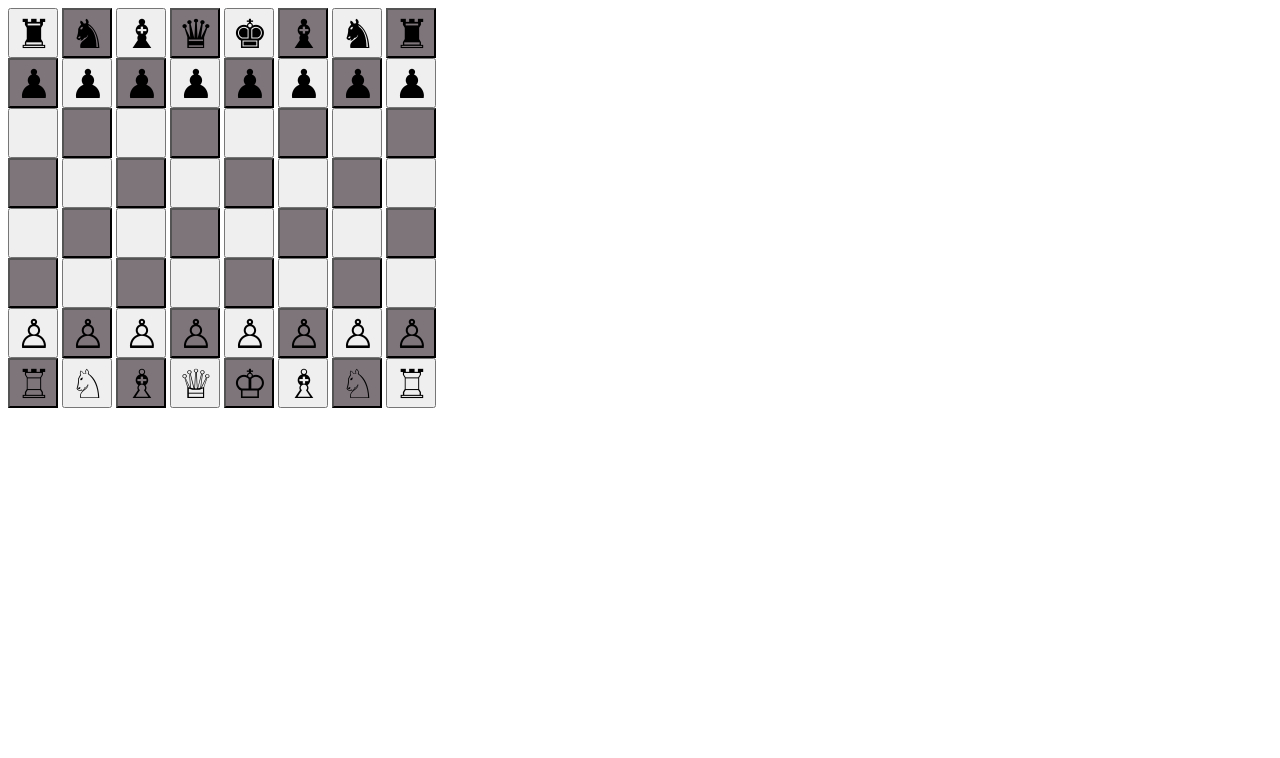
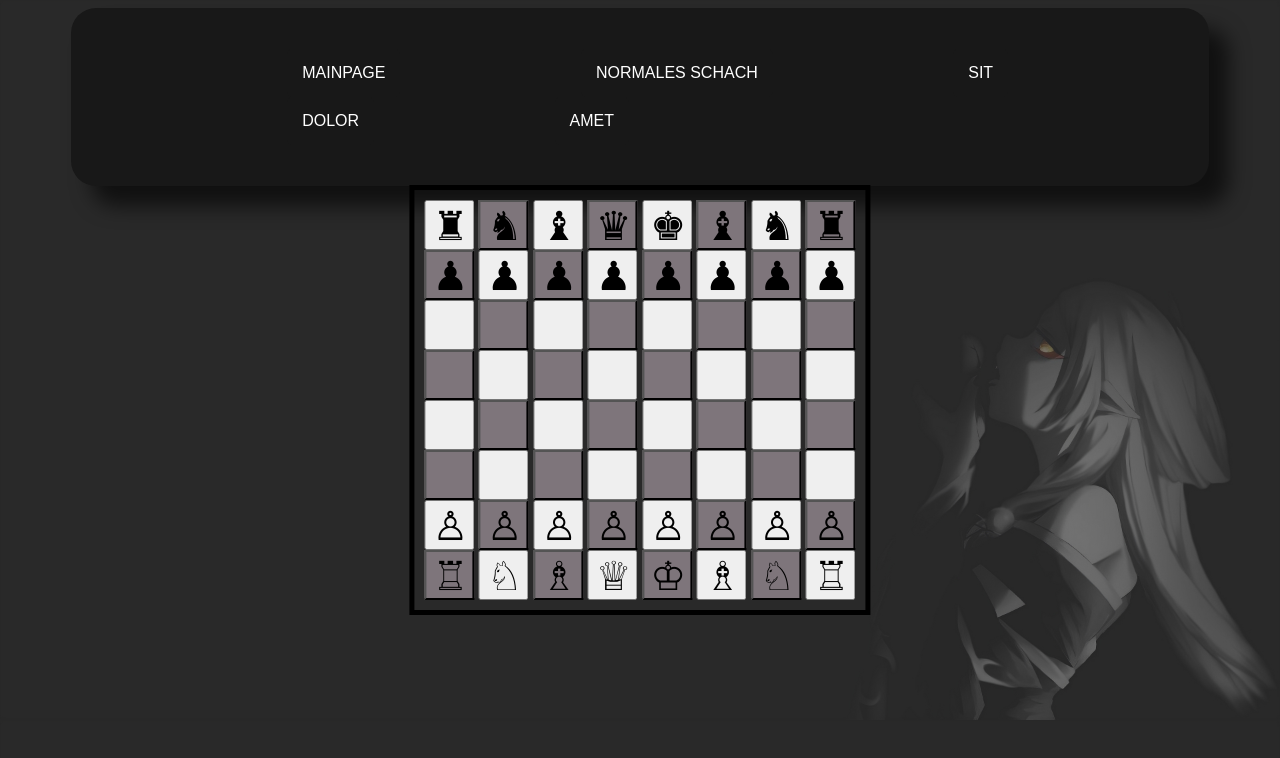
Before and after one commit to Bogily/schach, a plain HTML site: page src/schach.html in a window 1280 px wide. Drawn offline with Linux system fonts and the light colour scheme.

Commit message:
Desingne

```diff
--- a/src/main.js
+++ b/src/main.js
@@ -0,0 +1 @@
+console.log("deine oma")
--- a/src/schach.html
+++ b/src/schach.html
@@ -6,6 +6,15 @@
     </head>
     <link rel="stylesheet" type="text/css" href="styleGame.css" />
     <body>
+        <div class="navbar">
+            <ul>
+                <li><a href="index.html">Mainpage</a></li>
+                <li><a href="schach.html">Normales Schach</a></li>
+                <li><a href="">sit</a></li>
+                <li><a href="">dolor</a></li>
+                <li><a href="">amet</a></li>
+            </ul>
+        </div>
     <div class="chess">
         <div class="board">
             <div id="row-0">
--- a/src/styleGame.css
+++ b/src/styleGame.css
@@ -3,3 +3,71 @@
     width: 50px;
     font-size: 40px;
 }
+.chess{
+    border: 5px solid;
+    position: absolute;
+    top: 50%;
+    left: 50%;
+    transform: translate(-50%, -50%);
+    padding: 10px;
+}
+.navbar{
+    background-color: #181818;
+    box-shadow: 20px 20px 20px rgba(0, 0, 0, 0.6);
+    border-radius: 25px;
+    width: 90%;
+    margin: auto;
+    padding: 25px 0;
+    display: flex;
+    align-items: center;
+    justify-content: space-between;
+}
+.navbar ul li{
+    transition-duration: 0.5s;
+    background-color: #181818;
+    border-radius: 5px;
+    padding: 15px;
+    list-style: none;
+    display: inline-block;
+    margin-left: 11rem;
+    position: relative;
+}
+.navbar ul li:hover{
+    background-color: #3e3e3e;
+    transform: scale(1.4);
+    transition-duration: 0.5s;
+    box-shadow: 0 0 50px 15px rgba(62,62,62,255);
+}
+.navbar ul li a{
+    text-decoration: none;
+    color: #fff;
+    text-transform: uppercase;
+}
+.navbar ul li::after{
+    content: '';
+    height: 3px;
+    width: 0;
+    background: #ffffff;
+    position: absolute;
+    left: 0;
+    bottom: -10px;
+    transition: 0.5s;
+}
+.navbar ul li:hover::after{
+    width: 100%;
+}
+* {
+    font-family: 'Arial', Times, serif;
+    text-decoration: none;
+    /* Start https://www.cursors-4u.com */ * {cursor: url(https://cur.cursors-4u.net/sports/spo-7/spo719.cur), auto !important;} /* End https://www.cursors-4u.com */
+}
+
+a, p, h1 {
+    color: whitesmoke;
+}
+
+body {
+    background-image: url(assets/bg.png);
+    background-size: 100%;
+    opacity: 1;
+}
```
